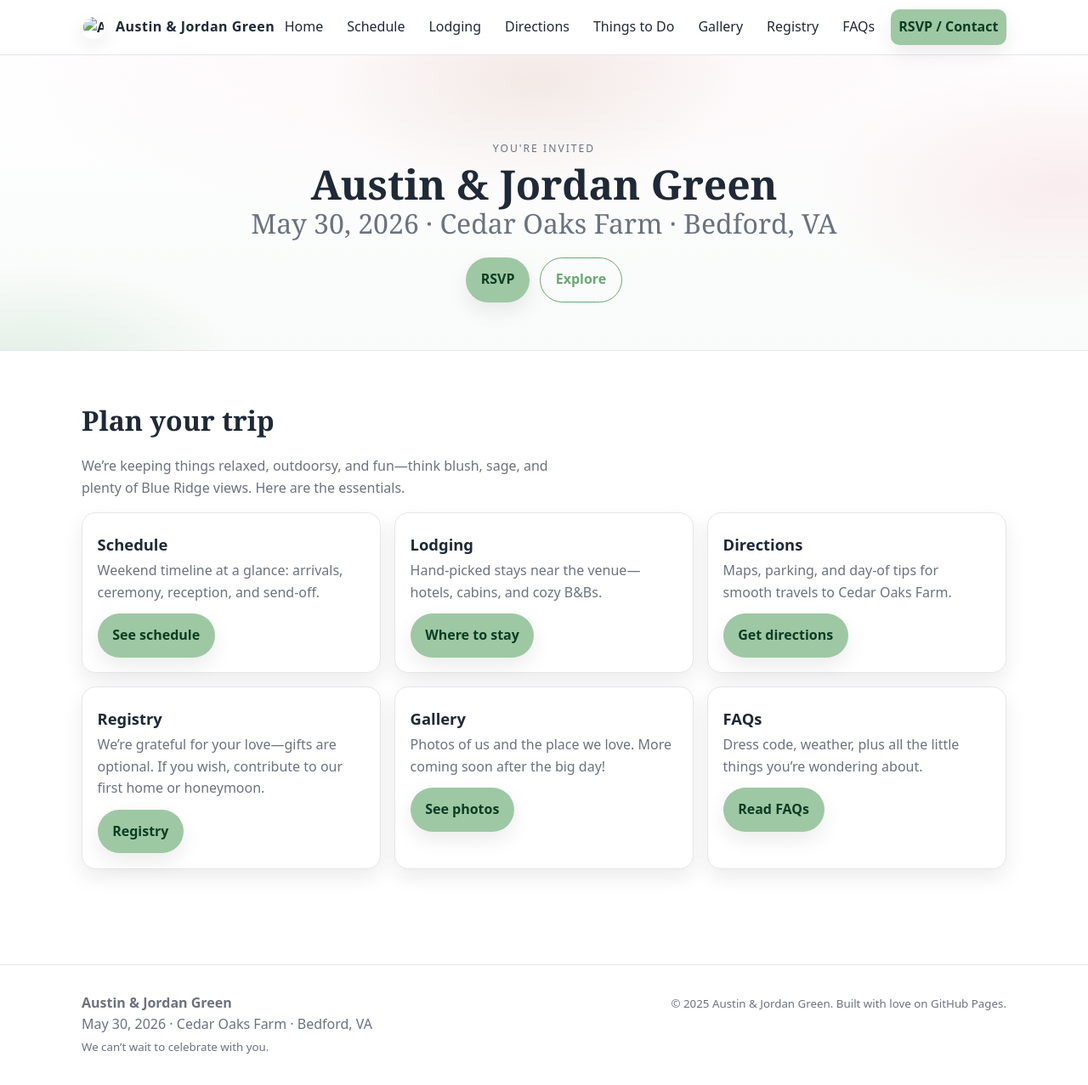
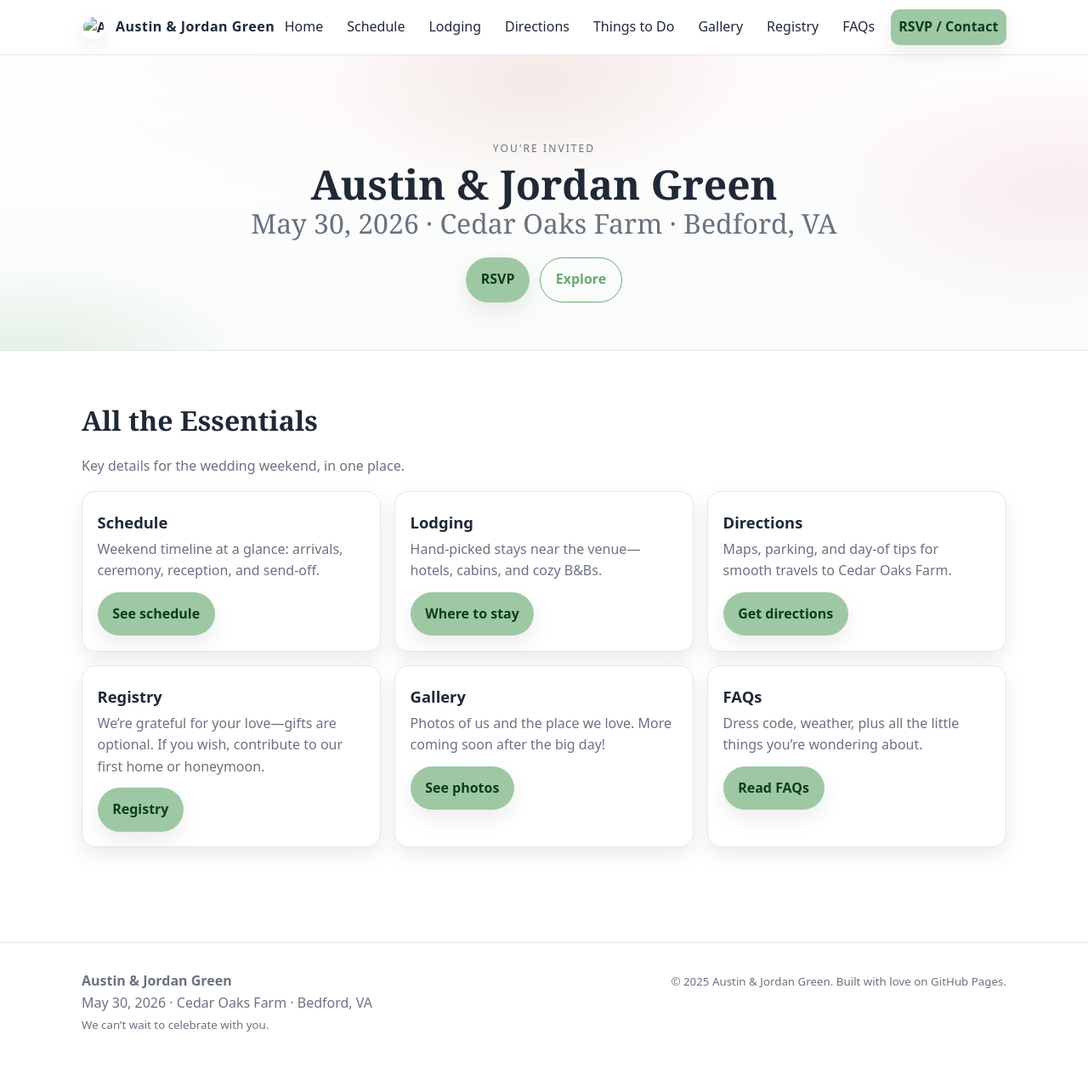
Before and after one commit to JordanGreen530/Wedding-Website, a Jekyll site: the page built from index.md, in a window 1280 px wide and 1277 px high. Shown: the whole window at 85% size. Built offline with Jekyll 4.4.1, drawn with Linux system fonts in a browser that asks for light colours.

Commit message:
Update index.md
Updated subheader

```diff
--- a/index.md
+++ b/index.md
@@ -20,8 +20,8 @@ permalink: /
 
 <section class="section" id="highlights">
   <div class="container">
-    <h2 class="sr">Plan your trip</h2>
-    <p class="lead sr">We’re keeping things relaxed, outdoorsy, and fun—think blush, sage, and plenty of Blue Ridge views. Here are the essentials.</p>
+    <h2 class="sr">All the Essentials</h2>
+    <p class="lead sr">Key details for the wedding weekend, in one place.</p>
     <div class="cards" style="margin-top:1rem">
       <article class="card sr">
         <h3>Schedule</h3>
```
